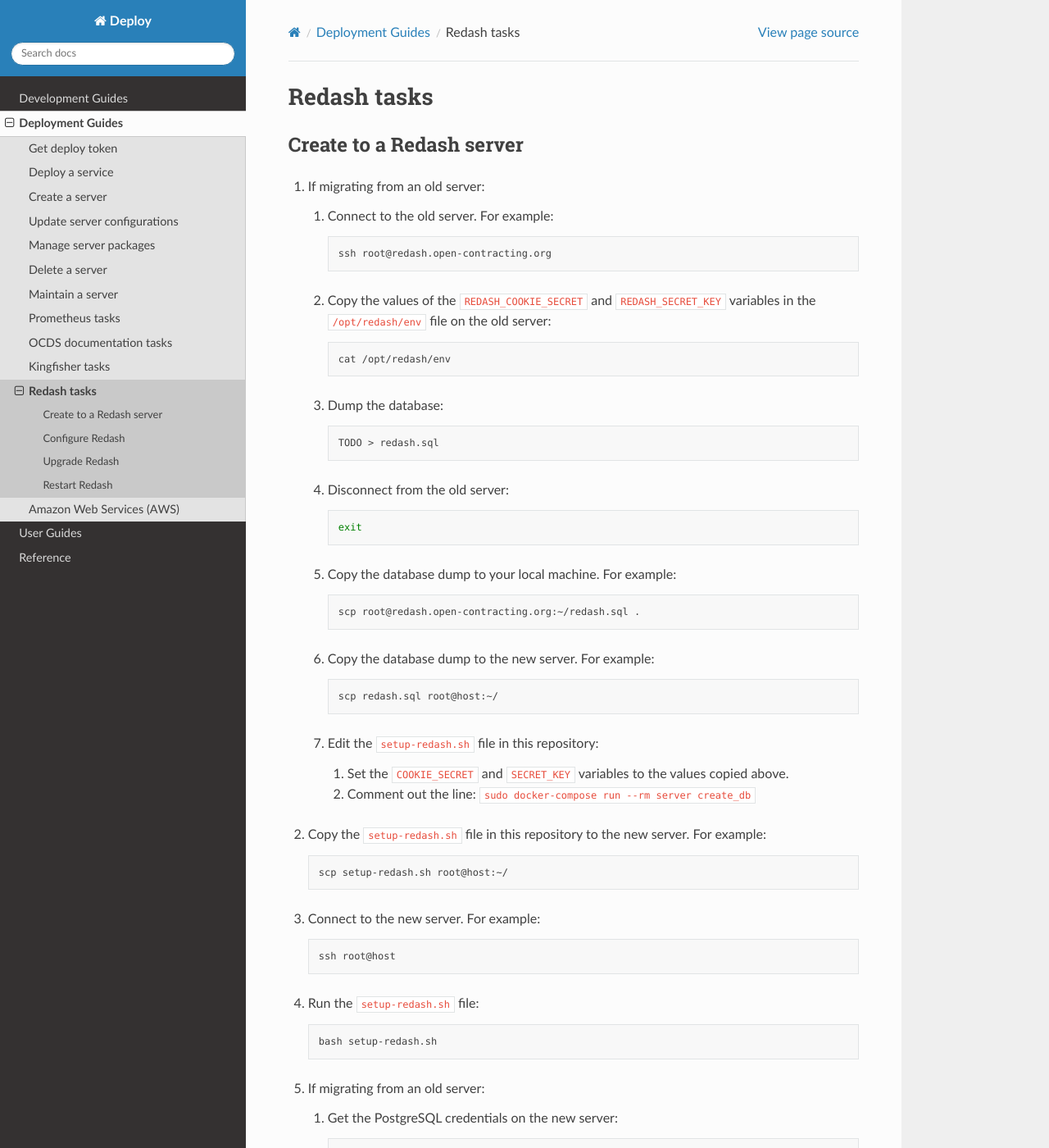
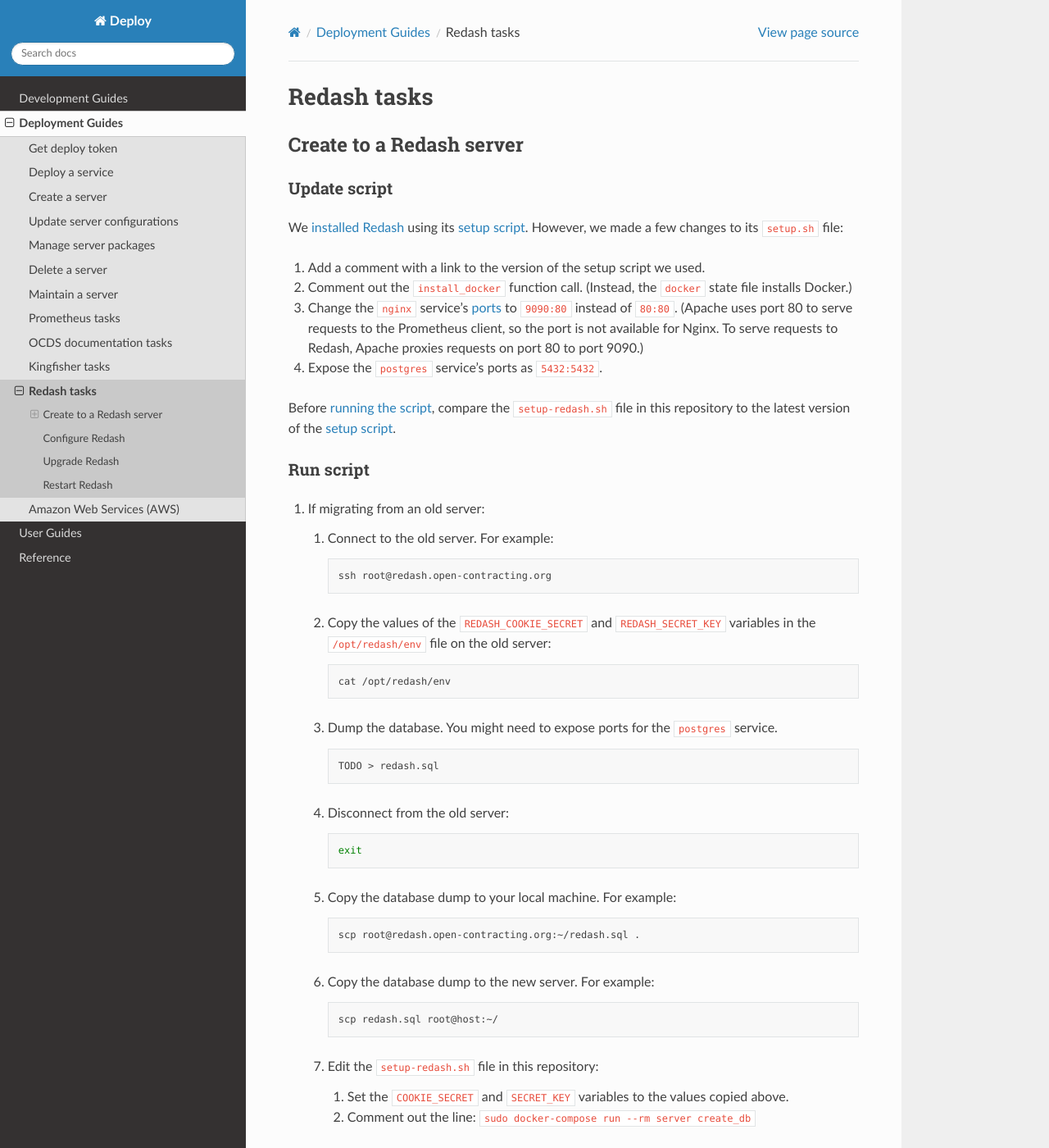
Before and after one commit to open-contracting/deploy, a Sphinx documentation site: the page built from docs/deploy/redash.rst, in a window 1280 px wide and 1400 px high. Shown: the whole window at 82% size. Built offline with Sphinx 7.4.7 and the Read the Docs theme 2.0.0, drawn with Linux system fonts in a browser that asks for light colours.

Commit message:
redash.rst: Add section on updating script

```diff
--- a/docs/deploy/redash.rst
+++ b/docs/deploy/redash.rst
@@ -3,6 +3,23 @@
 
 Create to a Redash server
 -------------------------
+
+Update script
+~~~~~~~~~~~~~
+
+We `installed Redash <https://redash.io/help/open-source/setup#docker>`__ using its `setup script <https://github.com/getredash/setup>`__. However, we made a few changes to its ``setup.sh`` file:
+
+#. Add a comment with a link to the version of the setup script we used.
+#. Comment out the ``install_docker`` function call. (Instead, the ``docker`` state file installs Docker.)
+#. Change the ``nginx`` service's `ports <https://docs.docker.com/compose/compose-file/#ports>`__ to ``9090:80`` instead of ``80:80``. (Apache uses port 80 to serve requests to the Prometheus client, so the port is not available for Nginx. To serve requests to Redash, Apache proxies requests on port 80 to port 9090.)
+#. Expose the ``postgres`` service's ports as ``5432:5432``.
+
+Before :ref:`running the script<run-redash-script>`, compare the ``setup-redash.sh`` file in this repository to the latest version of the `setup script <https://github.com/getredash/setup>`__.
+
+.. _run-redash-script:
+
+Run script
+~~~~~~~~~~
 
 #. If migrating from an old server:
 
@@ -18,7 +35,7 @@
 
          cat /opt/redash/env
 
-   #. Dump the database:
+   #. Dump the database. You might need to expose ports for the ``postgres`` service.
 
       .. code-block:: bash
 
```
